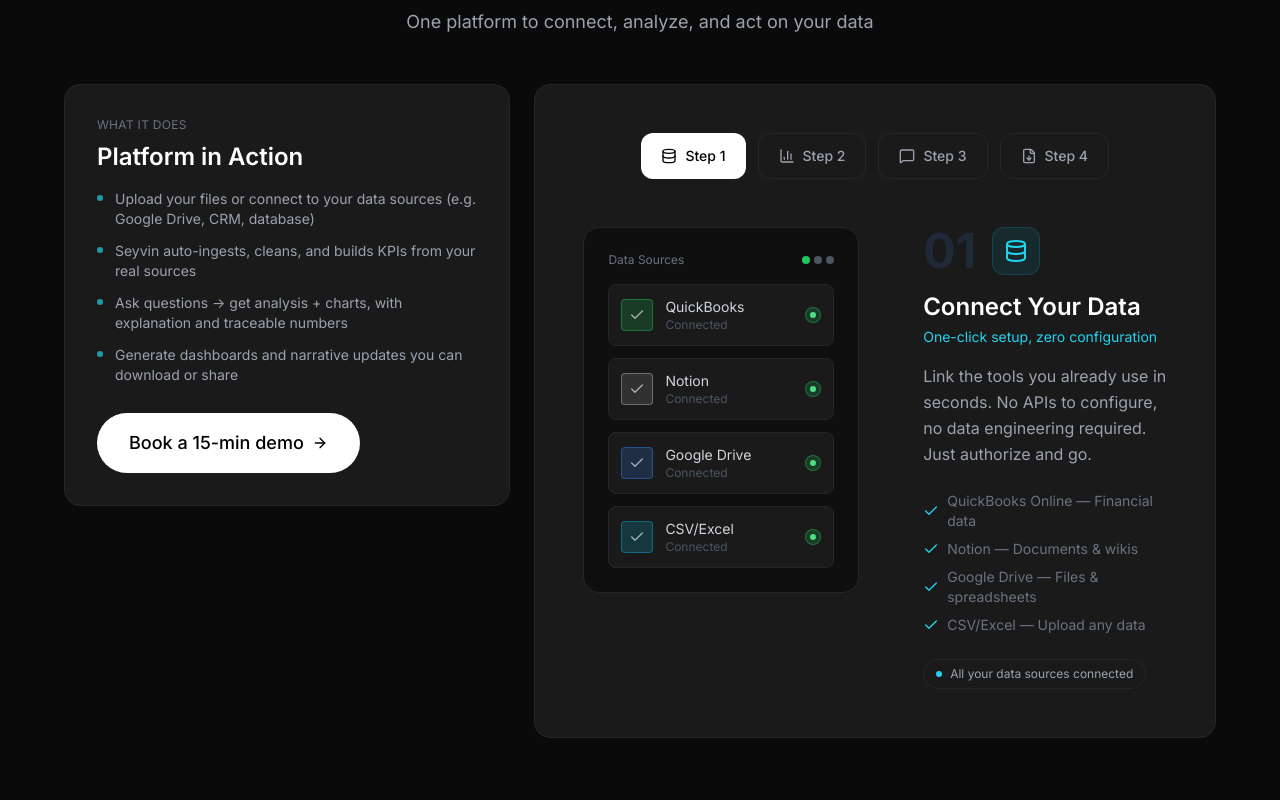
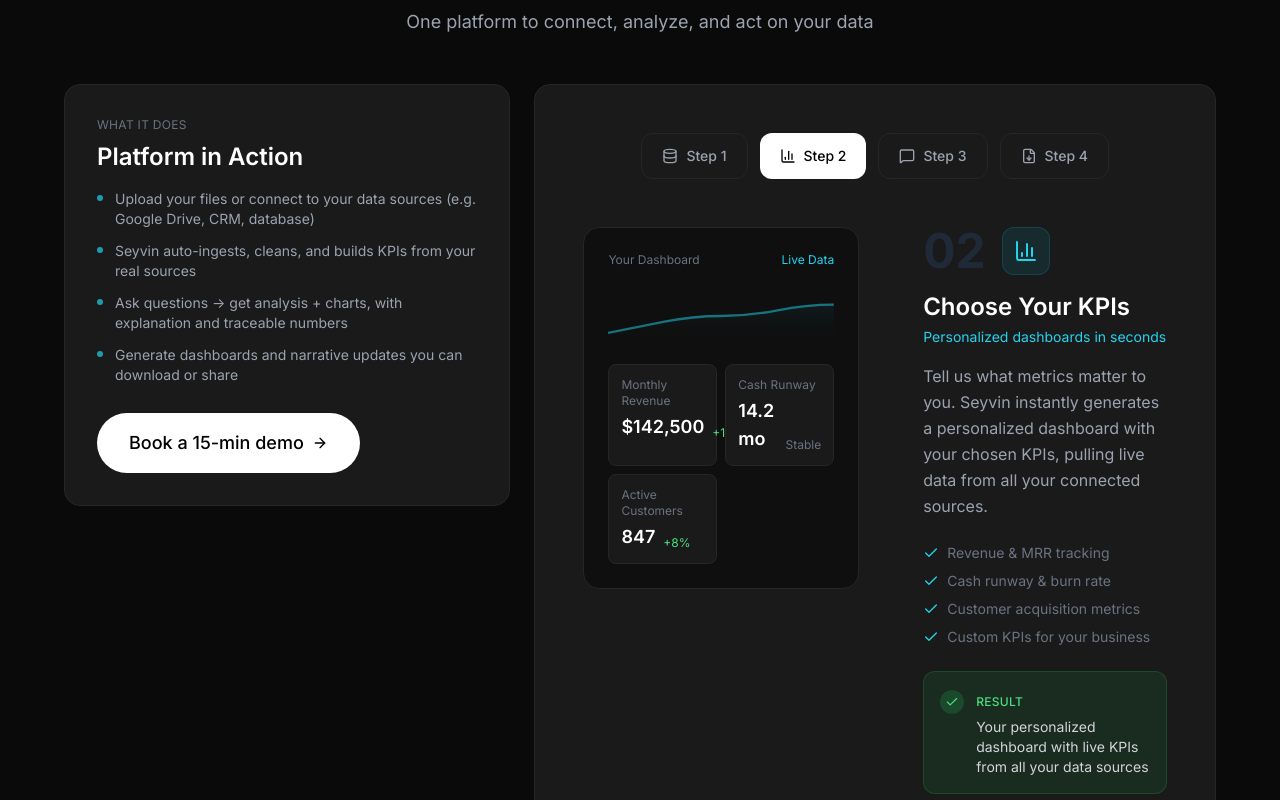
Before and after one commit to seyvinstark/agenty-website, a React (Vite) app: page / in a window 1280 px wide. Shown: the part 4840-5640 px from the top of the page. Built offline with nearby package versions, Linux system fonts and the light colour scheme; a web font is replaced by a local one.

Commit message:
Enhance ProcessStepsContent component with slideshow functionality
- Added auto-advancing slideshow feature for steps, which pauses on user interaction.
- Introduced state management for slideshow control and updated step click handling.

```diff
--- a/src/components/sections/Process.jsx
+++ b/src/components/sections/Process.jsx
@@ -1,4 +1,4 @@
-import { useState } from 'react';
+import { useState, useEffect } from 'react';
 import { motion, AnimatePresence } from 'framer-motion';
 import { Layers, Check, BarChart3, MessageSquare, FileDown, Database } from 'lucide-react';
 import SectionHeader from '../ui/SectionHeader';
@@ -439,6 +439,8 @@
   report: ReportVisual,
 };
 
+const SLIDESHOW_INTERVAL_MS = 5000;
+
 /** Reusable step-by-step content: tabs + visual + step copy. Used by Process section and Services Platform tab. */
 export function ProcessStepsContent({
   layout = 'full',
@@ -446,6 +448,7 @@
   setActiveStep: setControlledStep,
 }) {
   const [internalStep, setInternalStep] = useState(1);
+  const [slideshowPaused, setSlideshowPaused] = useState(false);
   const { theme } = useTheme();
   const isControlled = layout === 'stepsOnly' || layout === 'visualOnly';
   const activeStep = isControlled ? controlledStep : internalStep;
@@ -454,6 +457,20 @@
   const Visual = visuals[currentStep.visual];
   const StepIcon = currentStep.icon;
 
+  // Auto-advance steps like a slideshow; stop when user clicks a step (uncontrolled only)
+  useEffect(() => {
+    if (isControlled || slideshowPaused) return;
+    const timer = setInterval(() => {
+      setInternalStep((prev) => (prev >= steps.length ? 1 : prev + 1));
+    }, SLIDESHOW_INTERVAL_MS);
+    return () => clearInterval(timer);
+  }, [isControlled, slideshowPaused]);
+
+  const handleStepClick = (stepId) => {
+    setActiveStep(stepId);
+    if (!isControlled) setSlideshowPaused(true);
+  };
+
   const stepTabs = (
     <div className="flex flex-wrap justify-center gap-3 mb-8 lg:mb-12">
       {steps.map((step) => {
@@ -461,7 +478,7 @@
         return (
           <button
             key={step.id}
-            onClick={() => setActiveStep(step.id)}
+            onClick={() => handleStepClick(step.id)}
             className={`
               flex items-center gap-2 px-5 py-3 rounded-xl text-sm font-medium transition-all duration-300
               ${activeStep === step.id
```
